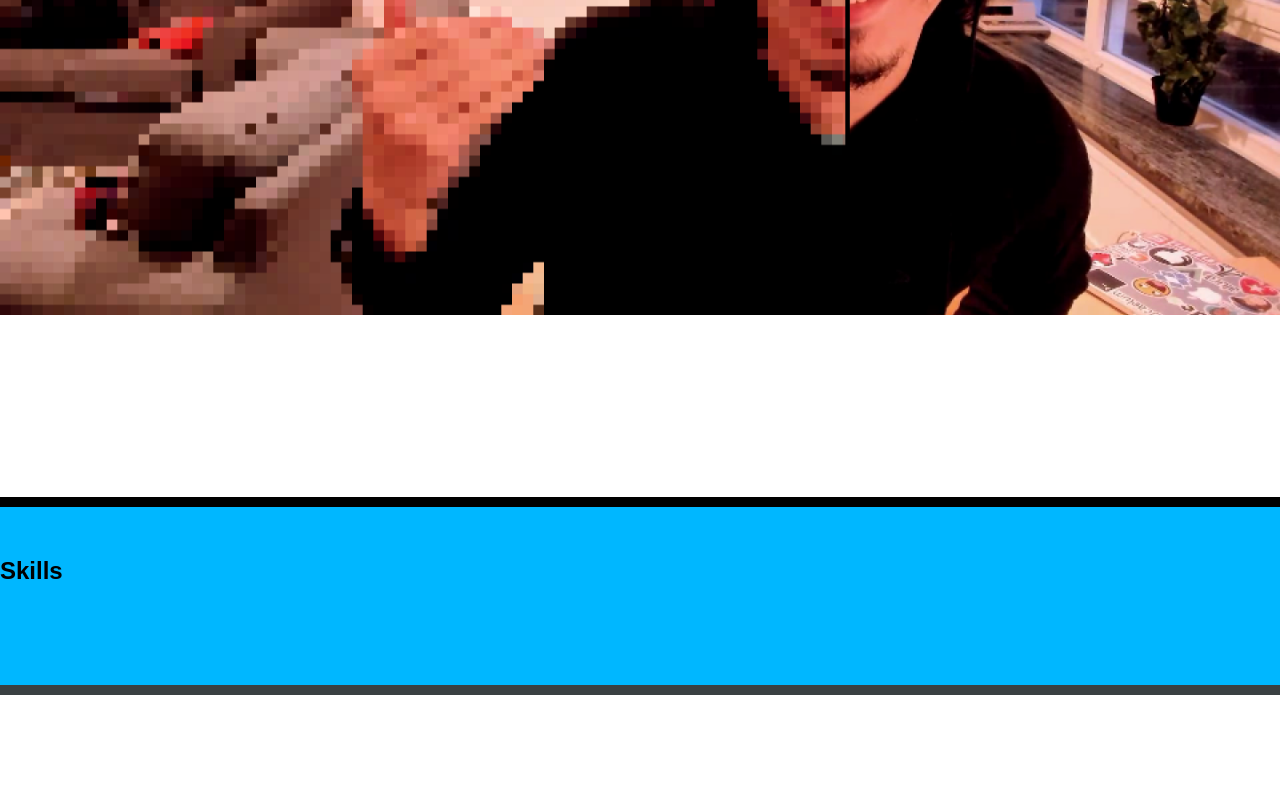
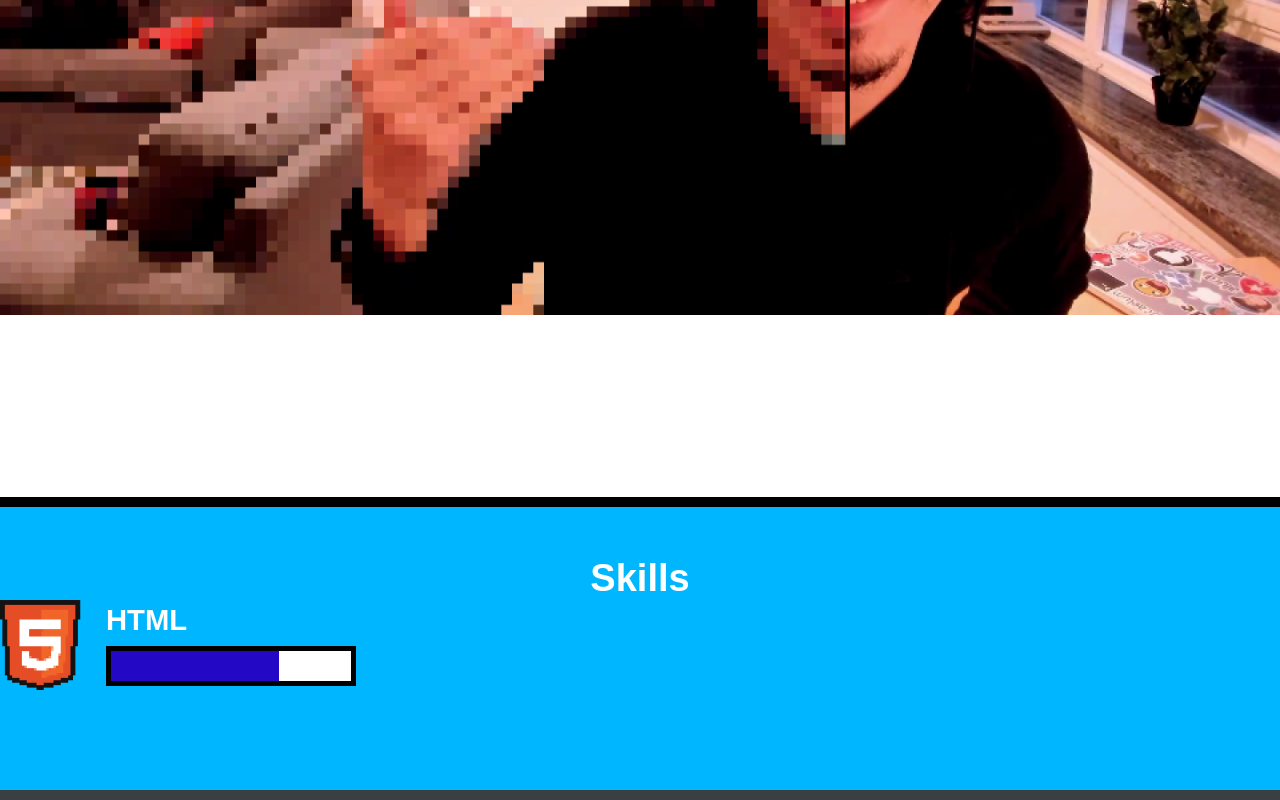
Before and after one commit to samuelr-dev/samuelr-dev.github.io, a plain HTML site: page index.html in a window 1280 px wide. Shown: the part 483-1283 px from the top of the page. Before the commit the page ends 1178 px from the top, so only its background shows below. Drawn offline with Linux system fonts and the light colour scheme.

Commit message:
Create the skill-tec component

```diff
--- /dev/null
+++ b/css/components/skill-tec.css
@@ -0,0 +1,16 @@
+.skill-tec {
+    display: flex;
+    font-family: "Press Start 2P" , sans-serif;
+    font-size: 25px;
+    color: #FFF;
+}
+
+.skill-tec .icon {
+    margin-right: 25px;
+}
+
+.skill-tec .right {
+    display: flex;
+    flex-direction: column;
+    justify-content: space-around;
+}
--- a/index.html
+++ b/index.html
@@ -9,12 +9,14 @@
     <link rel="stylesheet" href="css/reset.css">
     <link rel="stylesheet" href="css/components/header.css">
     <link rel="stylesheet" href="css/components/banner.css">
+    <link rel="stylesheet" href="css/components/section.css">
     <link rel="stylesheet" href="css/components/action.css">
     <link rel="stylesheet" href="css/components/button.css">
-    <link rel="stylesheet" href="css/components/title.css">
+    <link rel="stylesheet" href="css/components/main-title.css">
     <link rel="stylesheet" href="css/components/subtitle.css">
     <link rel="stylesheet" href="css/components/box.css">
-    <link rel="stylesheet" href="css/components/section.css">
+    <link rel="stylesheet" href="css/components/skill-tec.css">
+    <link rel="stylesheet" href="css/components/progress-bar.css">
 </head>
 
 <body>
@@ -33,7 +35,7 @@
     <section class="banner">
         <div class="wrapper">
             <div class="box">
-                <h1 class="title">Samuel Rodrigues</h1>
+                <h1 class="main-title">Samuel Rodrigues</h1>
                 <h2 class="subtitle" lang="en">FrontEnd Developer</h2>
             </div>
             <div class="navigation">
@@ -43,7 +45,17 @@
         </div>
     </section>
     <section class="section">
-        <h2 class="title -second">Skills</h2>
+        <h2 class="main-title -second">Skills</h2>
+
+        <article class="skill-tec">
+            <img class="icon" src="img/ico_html5.png" alt="Logo do HTML5 em pixel art">
+            <div class="right">
+                <h3 class="title">HTML</h3>
+                <progress class="progress-bar" max="100" value="70">
+                    70%
+                </progress>
+            </div>
+        </article>
     </section>
 </body>
 </html>
```
Also changed, not shown: img/ico_html5.png (added).
